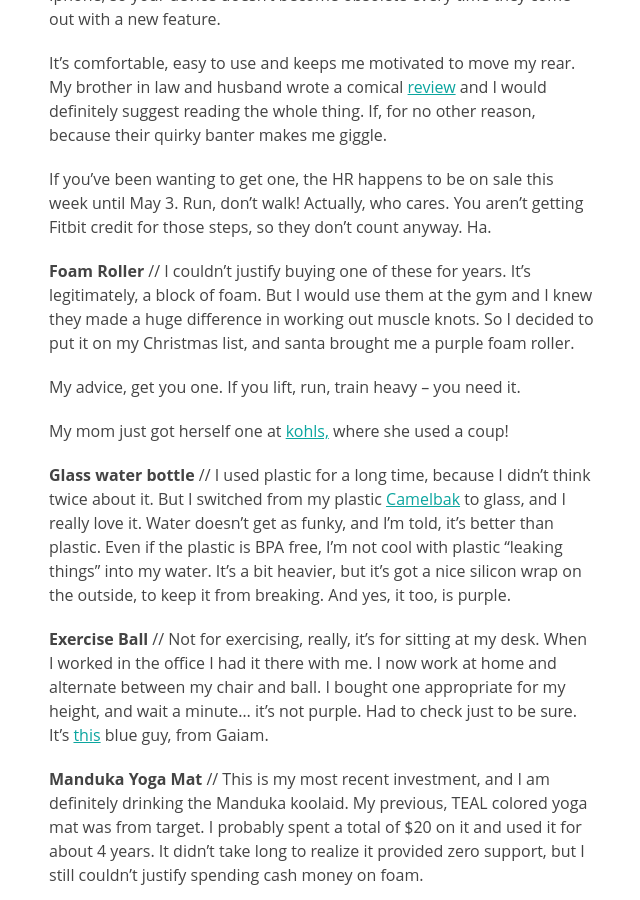
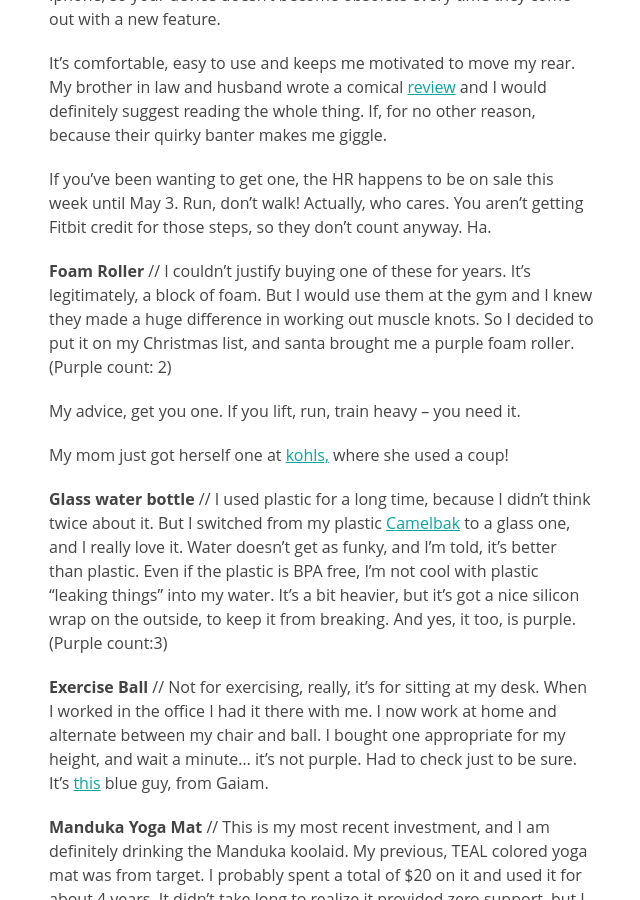
Before and after one commit to dreger/thelivingwell.co, a Jekyll site: the page built from _posts/live/2016-04-25-fitness-things.md, in a window 1280 px wide and 900 px high, scrolled down 933 px. Shown: the whole window, without its empty margins (426-1066 px from the left). Built offline with Jekyll 4.4.1, drawn with Linux system fonts in a browser that asks for light colours.

Commit message:
Update 2016-04-25-fitness-things.md

```diff
--- a/_posts/live/2016-04-25-fitness-things.md
+++ b/_posts/live/2016-04-25-fitness-things.md
@@ -15,13 +15,13 @@
 
 If you’ve been wanting to get one, the HR happens to be on sale this week until May 3. Run, don’t walk! Actually, who cares. You aren’t getting Fitbit credit for those steps, so they don’t count anyway. Ha.
 
-**Foam Roller** // I couldn’t justify buying one of these for years. It’s legitimately, a block of foam. But I would use them at the gym and I knew they made a huge difference in working out muscle knots. So I decided to put it on my Christmas list, and santa brought me a purple foam roller.
+**Foam Roller** // I couldn’t justify buying one of these for years. It’s legitimately, a block of foam. But I would use them at the gym and I knew they made a huge difference in working out muscle knots. So I decided to put it on my Christmas list, and santa brought me a purple foam roller. (Purple count: 2)
 
 My advice, get you one. If you lift, run, train heavy – you need it.
 
 My mom just got herself one at [kohls,]( http://www.kohls.com/product/prd-1778822/black-mountain-products-36-in-extra-firm-high-density-foam-roller.jsp) where she used a coup!
 
-**Glass water bottle** // I used plastic for a long time, because I didn’t think twice about it. But I switched from my plastic [Camelbak]( http://shop.camelbak.com/eddy-glass-7l/d/1113) to glass, and I really love it. Water doesn’t get as funky, and I’m told, it’s better than plastic. Even if the plastic is BPA free, I’m not cool with plastic “leaking things” into my water. It’s a bit heavier, but it’s got a nice silicon wrap on the outside, to keep it from breaking. And yes, it too, is purple.
+**Glass water bottle** // I used plastic for a long time, because I didn’t think twice about it. But I switched from my plastic [Camelbak]( http://shop.camelbak.com/eddy-glass-7l/d/1113) to a glass one, and I really love it. Water doesn’t get as funky, and I’m told, it’s better than plastic. Even if the plastic is BPA free, I’m not cool with plastic “leaking things” into my water. It’s a bit heavier, but it’s got a nice silicon wrap on the outside, to keep it from breaking. And yes, it too, is purple. (Purple count:3)
 
 **Exercise Ball** // Not for exercising, really, it’s for sitting at my desk. When I worked in the office I had it there with me. I now work at home and alternate between my chair and ball. I bought one appropriate for my height, and wait a minute… it’s not purple. Had to check just to be sure. It’s [this]( http://www.gaiam.com/product/extra-balance-ball-chair-ball/95-1472.html?dwvar_95-1472_color=charcoal#start=1) blue guy, from Gaiam.
 
```
